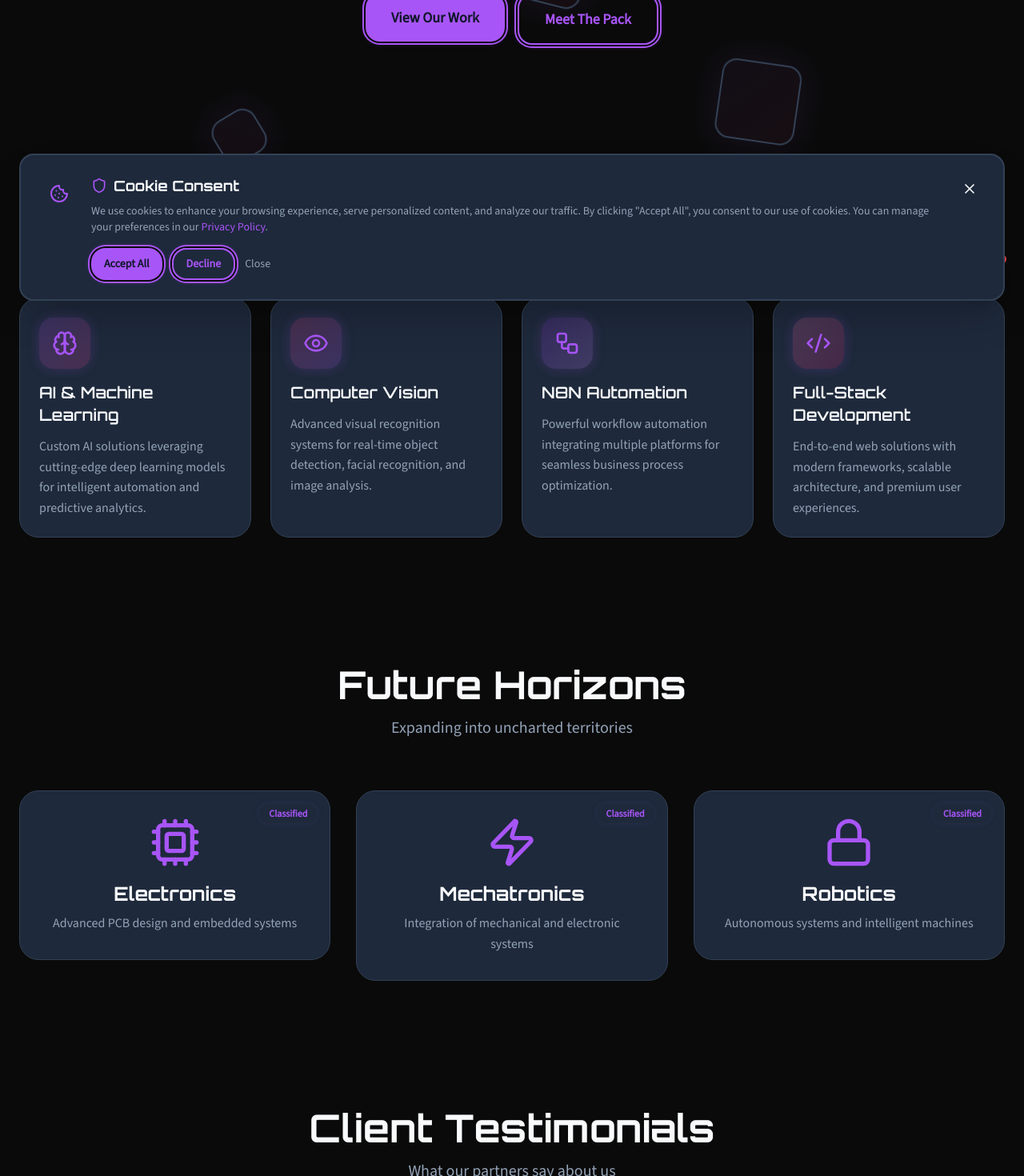
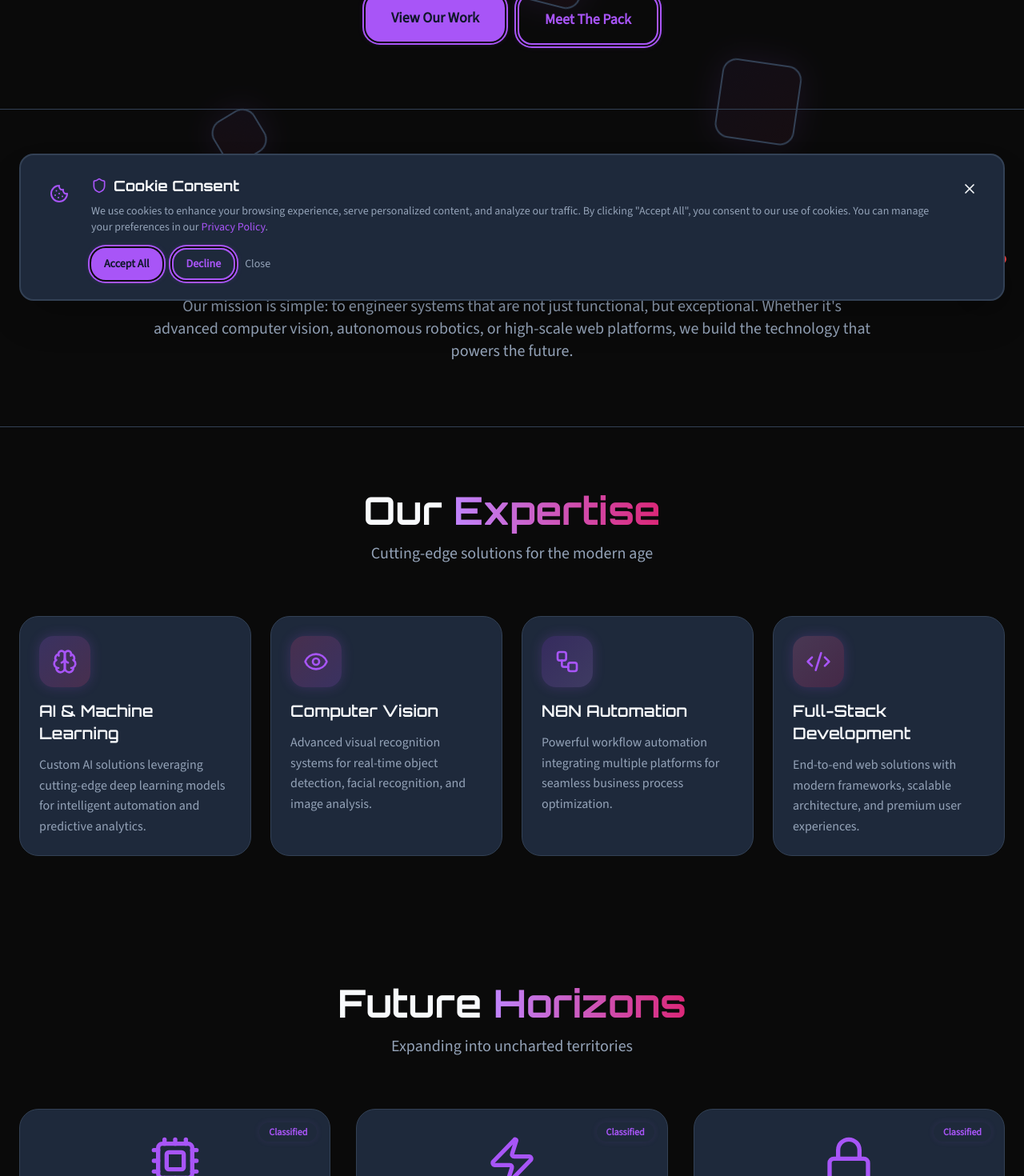
Before and after one commit to UdaraChamidu/Velox-Dynamics-Elite-Engineering-Agency, a React (Vite) app: page / in a window 1280 px wide. Shown: the part 400-1870 px from the top of the page at 80% size. Built offline with nearby package versions, Linux system fonts and the light colour scheme.

Commit message:
UI edited

```diff
--- a/src/components/navigation/PublicNav.jsx
+++ b/src/components/navigation/PublicNav.jsx
@@ -99,6 +99,11 @@ const PublicNav = () => {
 
           <ThemeToggle />
 
+          <Link to="/contact">
+            <button className="px-6 py-2 bg-primary text-primary-foreground rounded-lg hover:glow-md transition-all font-medium">
+              Contact
+            </button>
+          </Link>
 
           {isAuthenticated ? (
             <Link to="/dashboard">
@@ -114,11 +119,7 @@ const PublicNav = () => {
             </Link>
           )}
 
-          <Link to="/contact">
-            <button className="px-6 py-2 bg-primary text-primary-foreground rounded-lg hover:glow-md transition-all font-medium">
-              Contact
-            </button>
-          </Link>
+
         </div>
 
         {/* Mobile Menu Toggle */}
--- a/src/pages/public/Home.jsx
+++ b/src/pages/public/Home.jsx
@@ -106,7 +106,7 @@ const Home = () => {
             <h1 className="text-5xl md:text-7xl font-bold mb-6 bg-clip-text text-transparent bg-gradient-to-r from-purple-400 via-pink-400 to-purple-600">
               Engineering Speed.<br />Mastering Intelligence.
             </h1>
-            <p className="text-xl md:text-2xl text-muted-foreground mb-8 max-w-3xl mx-auto">
+            <p className="text-xl md:text-2xl text-muted-foreground mt-6 mb-8 max-w-3xl mx-auto">
               Elite AI, Computer Vision, and Automation solutions crafted by the Silent Wolf pack.
             </p>
             <div className="flex flex-col sm:flex-row gap-4 justify-center">
@@ -150,6 +150,28 @@ const Home = () => {
         </div>
       </section>
 
+      {/* About Section */}
+      <section className="py-20 px-6 relative z-10 bg-card/30 border-y border-border/50">
+        <div className="max-w-4xl mx-auto text-center">
+          <motion.div
+            initial={{ opacity: 0, y: 20 }}
+            whileInView={{ opacity: 1, y: 0 }}
+            viewport={{ once: true }}
+            transition={{ duration: 0.6 }}
+          >
+            <h2 className="text-3xl md:text-4xl font-bold mb-8">
+              We Are <span className="bg-clip-text text-transparent bg-gradient-to-r from-purple-400 to-pink-600">Velox Dynamics</span>
+            </h2>
+            <p className="text-lg md:text-xl text-muted-foreground leading-relaxed mb-6">
+              We are a collective of elite engineers, AI architects, and creative problem solvers dedicated to pushing the boundaries of what's possible. Velox Dynamics stands at the intersection of speed and intelligence.
+            </p>
+            <p className="text-lg md:text-xl text-muted-foreground leading-relaxed">
+              Our mission is simple: to engineer systems that are not just functional, but exceptional. Whether it's advanced computer vision, autonomous robotics, or high-scale web platforms, we build the technology that powers the future.
+            </p>
+          </motion.div>
+        </div>
+      </section>
+
       {/* Services Grid */}
       <section className="py-20 px-6 relative z-10">
         <div className="max-w-7xl mx-auto">
@@ -159,7 +181,7 @@ const Home = () => {
             viewport={{ once: true }}
             className="text-center mb-16"
           >
-            <h2 className="text-4xl md:text-5xl font-bold mb-4">Our Expertise</h2>
+            <h2 className="text-4xl md:text-5xl font-bold mb-4">Our <span className="bg-clip-text text-transparent bg-gradient-to-r from-purple-400 to-pink-600">Expertise</span></h2>
             <p className="text-xl text-muted-foreground">
               Cutting-edge solutions for the modern age
             </p>
@@ -199,7 +221,7 @@ const Home = () => {
             viewport={{ once: true }}
             className="text-center mb-16"
           >
-            <h2 className="text-4xl md:text-5xl font-bold mb-4">Future Horizons</h2>
+            <h2 className="text-4xl md:text-5xl font-bold mb-4">Future <span className="bg-clip-text text-transparent bg-gradient-to-r from-purple-400 to-pink-600">Horizons</span></h2>
             <p className="text-xl text-muted-foreground">
               Expanding into uncharted territories
             </p>
@@ -241,7 +263,7 @@ const Home = () => {
               viewport={{ once: true }}
               className="text-center mb-16"
             >
-              <h2 className="text-4xl md:text-5xl font-bold mb-4">Client Testimonials</h2>
+              <h2 className="text-4xl md:text-5xl font-bold mb-4">Client <span className="bg-clip-text text-transparent bg-gradient-to-r from-purple-400 to-pink-600">Testimonials</span></h2>
               <p className="text-xl text-muted-foreground">
                 What our partners say about us
               </p>
--- a/src/pages/public/Portfolio.jsx
+++ b/src/pages/public/Portfolio.jsx
@@ -31,7 +31,7 @@ const Portfolio = () => {
             animate={{ opacity: 1, y: 0 }}
             className="text-center mb-16"
           >
-            <h1 className="text-5xl md:text-6xl font-bold mb-6">Portfolio</h1>
+            <h1 className="text-5xl md:text-6xl font-bold mb-6"> Our <span className="bg-clip-text text-transparent bg-gradient-to-r from-purple-400 to-pink-600">Portfolio</span></h1>
             <p className="text-xl text-muted-foreground max-w-2xl mx-auto">
               Explore our cutting-edge projects showcasing AI, automation, and innovation.
             </p>
```
Also changed, not shown: tailwind.css, 10 other files (tests, documents, lock files or other folders).
